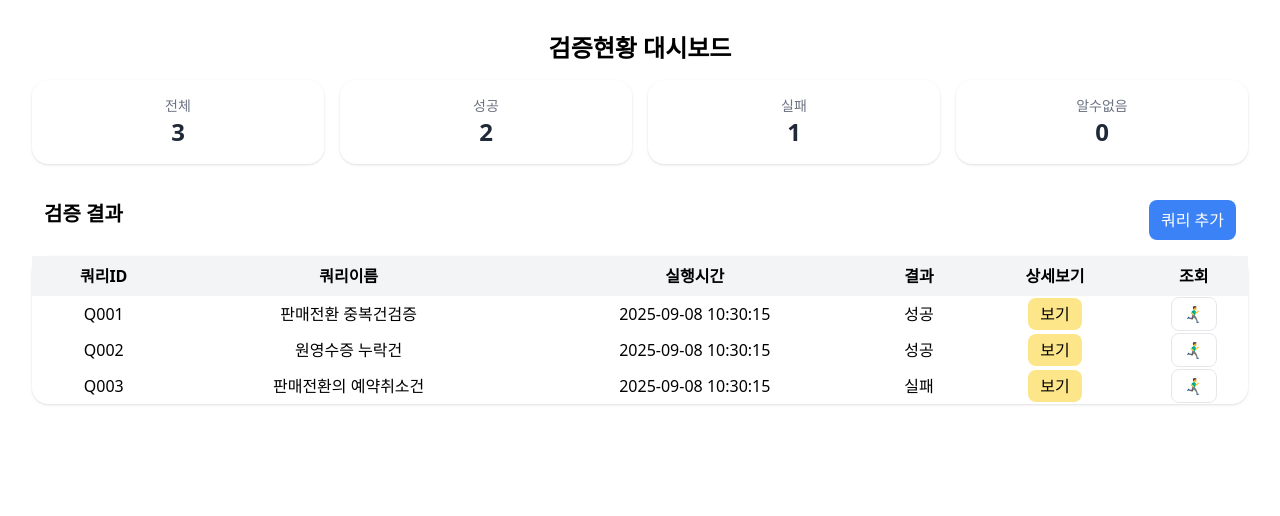
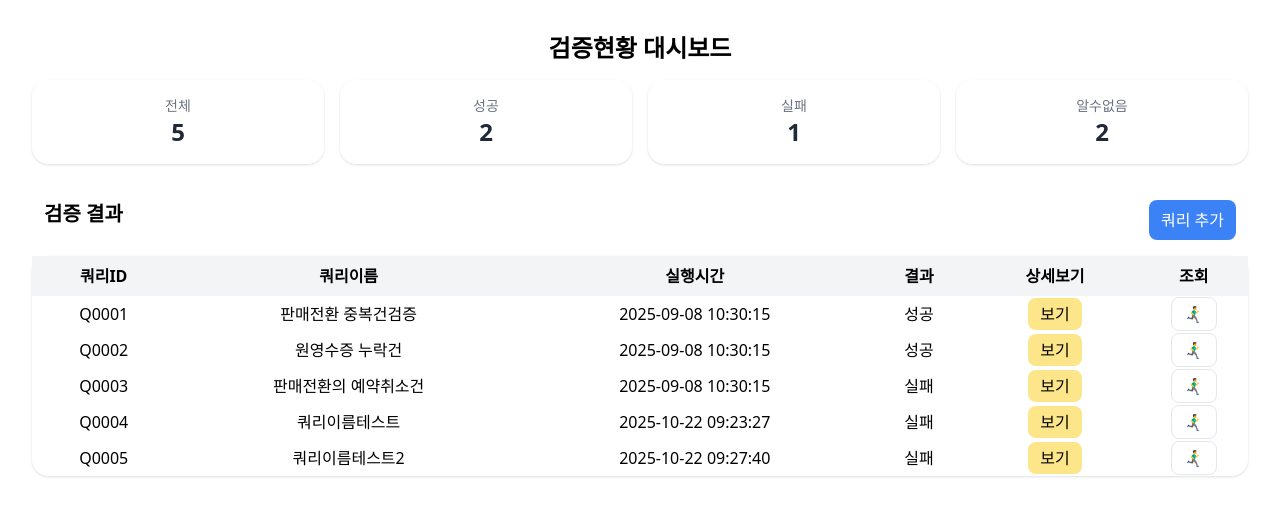
Before and after one commit to SunDeny24/query-sync, a React (Vite) app: page / in a window 1280 px wide. Shown: the top 516 px of the page. Built offline with nearby package versions, Linux system fonts and the light colour scheme; data requests are answered from the project's data file.

Commit message:
25.10.22 addQuery 저장시 포맷맞춰서 저장될수있게 수정함

```diff
--- a/db.json
+++ b/db.json
@@ -1,29 +1,34 @@
 {
   "queryDefinitions": [
     {
-      "id": "Q001",
+      "id": "Q0001",
       "name": "판매전환 중복건검증",
       "query": "SELECT sale_id, COUNT(*) FROM sales GROUP BY sale_id HAVING COUNT(*) > 1;"
     },
     {
-      "id": "Q002",
+      "id": "Q0002",
       "name": "원영수증 누락건",
       "query": "SELECT * FROM receipts WHERE original_receipt_id IS NULL;"
     },
     {
-      "id": "Q003",
+      "id": "Q0003",
       "name": "판매전환의 예약취소건",
       "query": "SELECT * FROM sales WHERE status = 'CANCELLED' AND type = 'RESERVATION';"
     },
     {
       "id": "Q0004",
-      "name": "쿼리",
-      "query": "select * from happy"
+      "name": "쿼리이름테스트",
+      "query": "sql쿼리1"
+    },
+    {
+      "id": "Q0005",
+      "name": "쿼리이름테스트2",
+      "query": "sql쿼리2"
     }
   ],
   "queryResults": [
     {
-      "id": "Q001",
+      "id": "Q0001",
       "lastRun": "2025-09-08 10:30:15",
       "status": true,
       "resultData": [
@@ -39,7 +44,7 @@
       "error": null
     },
     {
-      "id": "Q002",
+      "id": "Q0002",
       "lastRun": "2025-09-08 10:30:15",
       "status": true,
       "resultData": [
@@ -57,11 +62,25 @@
       "error": null
     },
     {
-      "id": "Q003",
+      "id": "Q0003",
       "lastRun": "2025-09-08 10:30:15",
       "status": false,
       "resultData": [],
       "error": "ORA-00942: table or view does not exist"
+    },
+    {
+      "id": "Q0004",
+      "lastRun": "2025-10-22 09:23:27",
+      "status": null,
+      "resultData": [],
+      "error": null
+    },
+    {
+      "id": "Q0005",
+      "lastRun": "2025-10-22 09:27:40",
+      "status": null,
+      "resultData": [],
+      "error": null
     }
   ]
 }
--- a/src/App.jsx
+++ b/src/App.jsx
@@ -6,7 +6,8 @@ import Dashboard from "./pages/Dashboard.jsx";
 import AddQuery from "./pages/AddQuery.jsx";
 
 function App() {
-  const [queryList, setQueryList] = useState([]);
+  const [queryList, setQueryList] = useState([]); //쿼리리스트
+  const [queries, setQueries] = useState([]); // 쿼리 이력
 
   const today = new Date().toISOString().slice(0, 19).replace("T", " "); //날짜
 
@@ -66,33 +67,43 @@ function App() {
   const handleAddQuery = async (newQueryData) => {
     try {
       const newId = generateNewId(queryList); //채번
-      //저장 데이터 가공
-      const addQueryList = {
+      console.log("queryList : ", queryList);
+
+      //1. 저장 객체(정의)
+      const addDefintionData = {
         id: newId,
         ...newQueryData,
       };
-      console.log("저장 전 데이터 : ", addQueryList);
-
-      //데이터 저장 및 반환
-      const response = await fetch("http://localhost:3001/queryDefinitions", {
-        method: "POST",
-        headers: { "Content-Type": "application/json" },
-        body: JSON.stringify(addQueryList),
-      });
-      const result = await response.json();
-
-      //저장 후 결과(추후 DB 연결 후 수정)
-      const returnResult = {
+      //2. 저장 객체(결과)
+      const resultData = {
+        id: newId,
         lastRun: today,
         status: null,
         resultData: [],
         error: null,
       };
 
-      //결과 합치기 => queryList 업데이트위함
+      //1,2 객체 저장
+      const [defResponse, resResponse] = await Promise.all([
+        fetch("http://localhost:3001/queryDefinitions", {
+          method: "POST",
+          headers: { "Content-Type": "application/json" },
+          body: JSON.stringify(addDefintionData),
+        }),
+        fetch("http://localhost:3001/queryResults", {
+          method: "POST",
+          headers: { "Content-Type": "application/json" },
+          body: JSON.stringify(resultData),
+        }),
+      ]);
+
+      const saveDefResult = await defResponse.json();
+      const saveResResult = await resResponse.json();
+
+      //결과 합치기
       const newQuery = {
-        ...result,
-        ...returnResult,
+        ...saveResResult,
+        name: saveDefResult.name,
       };
       console.log(newQuery);
 
--- a/src/pages/AddQuery.jsx
+++ b/src/pages/AddQuery.jsx
@@ -3,13 +3,15 @@ import { Link } from "react-router-dom";
 import { useNavigate } from "react-router-dom";
 
 function AddQuery({ onAdd }) {
+  /* State 관리데이터(저장될데이터) */
   const [queryName, setQueryName] = useState("");
   const [sqlQuery, setSqlQuery] = useState("");
 
   const navigate = useNavigate(); //네비게이터 추가
 
+  //form 저장 이벤트
   const handleSubmit = (e) => {
-    e.preventDefault(); //submit 이벤트 막기
+    e.preventDefault();
 
     //유효성 검사
     if (!queryName.trim() || !sqlQuery.trim()) {
@@ -23,6 +25,7 @@ function AddQuery({ onAdd }) {
       query: sqlQuery,
     };
 
+    //생성된 객체 app의 handleAddQuery이벤트로 넘김
     onAdd(newQueryData);
     navigate("/"); //다시 대시보드로
   };
@@ -30,8 +33,9 @@ function AddQuery({ onAdd }) {
   return (
     <div className="p-6">
       <div className="mx-auto max-w-4xl rounded-lg border bg-white shadow">
-        {/* Header */}
-        <div className="flex items-center justify-between border-b px-4 py-3">
+        <form onSubmit={handleSubmit} className="p-6">
+          {/* Header 버튼 */}
+          <div className="mb-6 flex items-center justify-between border-b px-4 py-3">
             <h1 className="text-2xl font-bold">쿼리 정보</h1>
             <div className="flex gap-2">
               <button className="rounded bg-gray-200 px-3 py-1 text-gray-700 hover:bg-gray-300">
@@ -51,8 +55,7 @@ function AddQuery({ onAdd }) {
             </div>
           </div>
 
-        {/* Form */}
-        <form onSubmit={handleSubmit} className="grid grid-cols-2 gap-6 p-6">
+          {/* Form부분 */}
           <div className="col-span-2 space-y-5">
             {/* Query ID */}
             <div className="flex items-center gap-3">
@@ -105,7 +108,7 @@ function AddQuery({ onAdd }) {
               />
             </div>
 
-            {/* Result */}
+            {/* 조회 결과 */}
             <div>
               <div className="mb-2 flex items-center justify-between">
                 <label className="font-medium">조회 결과</label>
@@ -124,7 +127,7 @@ function AddQuery({ onAdd }) {
               />
             </div>
 
-            {/* Condition */}
+            {/* 조건 */}
             <div>
               <label
                 htmlFor="condition"
```
Lines whose indentation alone changed are shown as unchanged.
